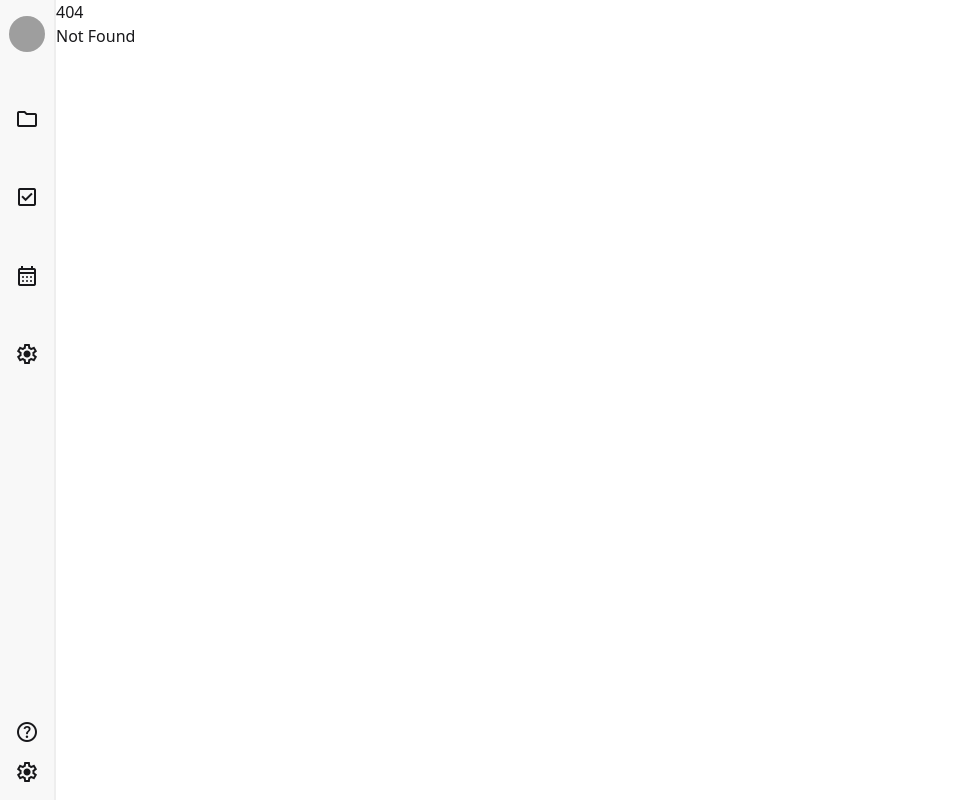
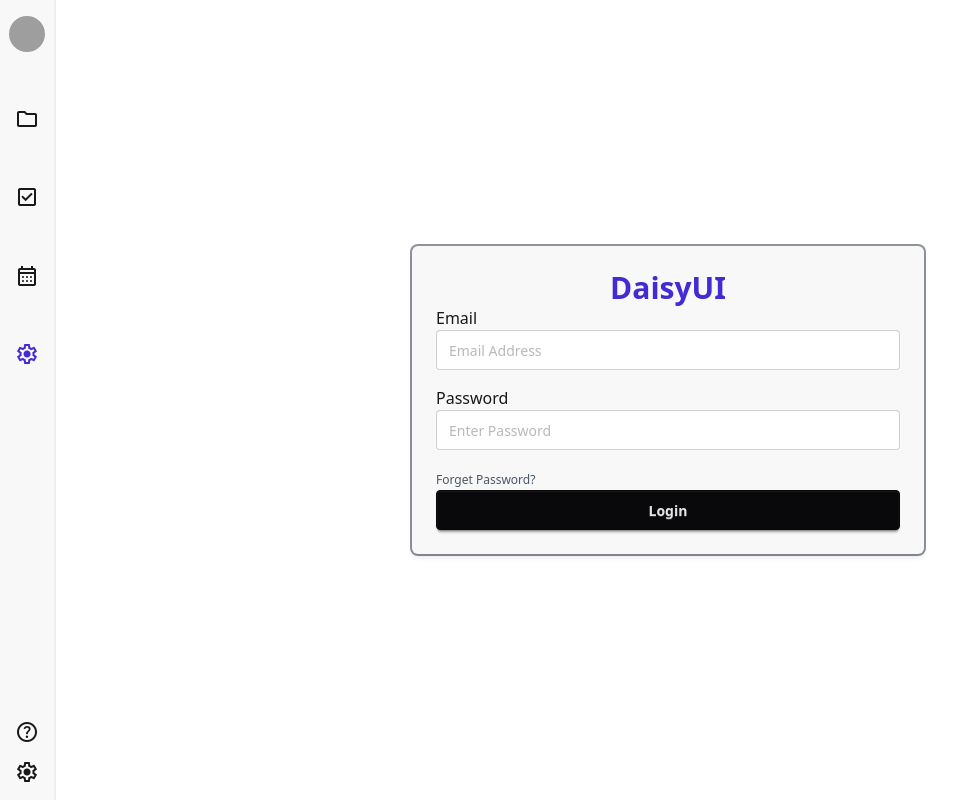
Before and after one commit to jboca37/Zettel, a SvelteKit app: page /auth in a window 1280 px wide. Before the commit this address had no page. Shown: the whole page, without its empty margins (0-980 px from the left). Built offline with nearby package versions, Linux system fonts and the light colour scheme; grey boxes are pictures that could not be loaded.

Commit message:
✨ feat(Auth): Authentication Screen Functionality Added

```diff
--- a/src/routes/+layout.svelte
+++ b/src/routes/+layout.svelte
@@ -74,9 +74,9 @@
         data-tip="auth"
       >
         <a
-          href="/signin"
+          href="/auth"
           class="material-symbols-outlined"
-          class:active={page.url.pathname === "/signin"}>settings</a
+          class:active={page.url.pathname === "/auth"}>settings</a
         >
       </div>
     </div>
--- /dev/null
+++ b/src/routes/auth/+page.svelte
@@ -0,0 +1,17 @@
+<script lang="ts">
+  import { auth } from "$lib/firebase/firebaseConfig";
+  import SignIn from "./SignIn.svelte";
+  import SignUp from "./SignUp.svelte";
+  import { signOut } from "firebase/auth";
+</script>
+
+<SignIn />
+<SignUp />
+<button
+  class="btn btn-primary"
+  onclick={async () => {
+    await signOut(auth);
+    // Logout successful
+    console.log("User signed out successfully.");
+  }}>Log Out</button
+>
--- /dev/null
+++ b/src/routes/auth/SignIn.svelte
@@ -0,0 +1,50 @@
+<script lang="ts">
+  import { handleLogIn } from "$lib/firebase/logIn.svelte";
+  let email = $state("");
+  let password = $state("");
+</script>
+
+<div class="relative flex flex-col justify-center h-screen overflow-hidden">
+  <div
+    class="w-full p-6 m-auto bg-base-200 rounded-md shadow-md ring-2 ring-gray-800/50 lg:max-w-lg"
+  >
+    <h1 class="text-3xl font-semibold text-center text-primary">DaisyUI</h1>
+    <form
+      onsubmit={() => {
+        handleLogIn(email, password);
+      }}
+      class="space-y-4"
+    >
+      <div>
+        <div class="text-base label-text">Email</div>
+        <label class="w-full label">
+          <input
+            bind:value={email}
+            type="text"
+            placeholder="Email Address"
+            class="w-full input input-bordered"
+          />
+        </label>
+      </div>
+      <div>
+        <div class="text-base label-text">Password</div>
+        <label class="label w-full">
+          <input
+            bind:value={password}
+            type="password"
+            placeholder="Enter Password"
+            class="w-full input input-bordered"
+          />
+        </label>
+      </div>
+      <a
+        href="/"
+        class="text-xs text-gray-600 hover:underline hover:text-blue-600"
+        >Forget Password?</a
+      >
+      <div>
+        <button class="btn-neutral btn btn-block">Login</button>
+      </div>
+    </form>
+  </div>
+</div>
--- /dev/null
+++ b/src/routes/auth/SignUp.svelte
@@ -0,0 +1,50 @@
+<script lang="ts">
+  import { handleSignup } from "$lib/firebase/signUp.svelte";
+  let email = $state("");
+  let password = $state("");
+</script>
+
+<div class="relative flex flex-col justify-center h-screen overflow-hidden">
+  <div
+    class="w-full p-6 m-auto bg-base-200 rounded-md shadow-md ring-2 ring-gray-800/50 lg:max-w-lg"
+  >
+    <h1 class="text-3xl font-semibold text-center text-primary">DaisyUI</h1>
+    <form
+      onsubmit={() => {
+        handleSignup(email, password);
+      }}
+      class="space-y-4"
+    >
+      <div>
+        <div class="text-base label-text">Email</div>
+        <label class="w-full label">
+          <input
+            bind:value={email}
+            type="text"
+            placeholder="Email Address"
+            class="w-full input input-bordered"
+          />
+        </label>
+      </div>
+      <div>
+        <div class="text-base label-text">Password</div>
+        <label class="label w-full">
+          <input
+            bind:value={password}
+            type="password"
+            placeholder="Enter Password"
+            class="w-full input input-bordered"
+          />
+        </label>
+      </div>
+      <a
+        href="/"
+        class="text-xs text-gray-600 hover:underline hover:text-blue-600"
+        >Forget Password?</a
+      >
+      <div>
+        <button class="btn-neutral btn btn-block">Login</button>
+      </div>
+    </form>
+  </div>
+</div>
```
